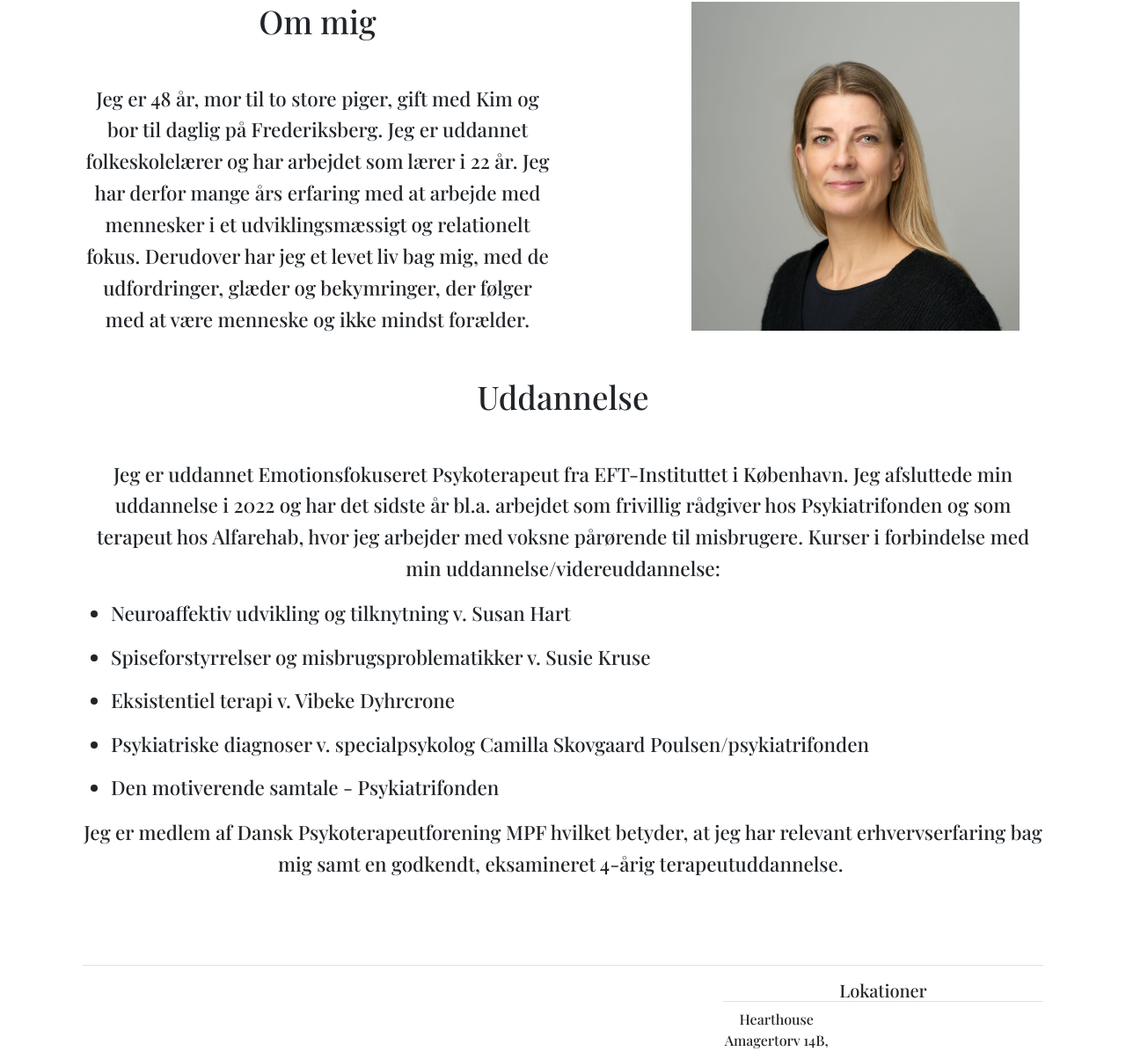
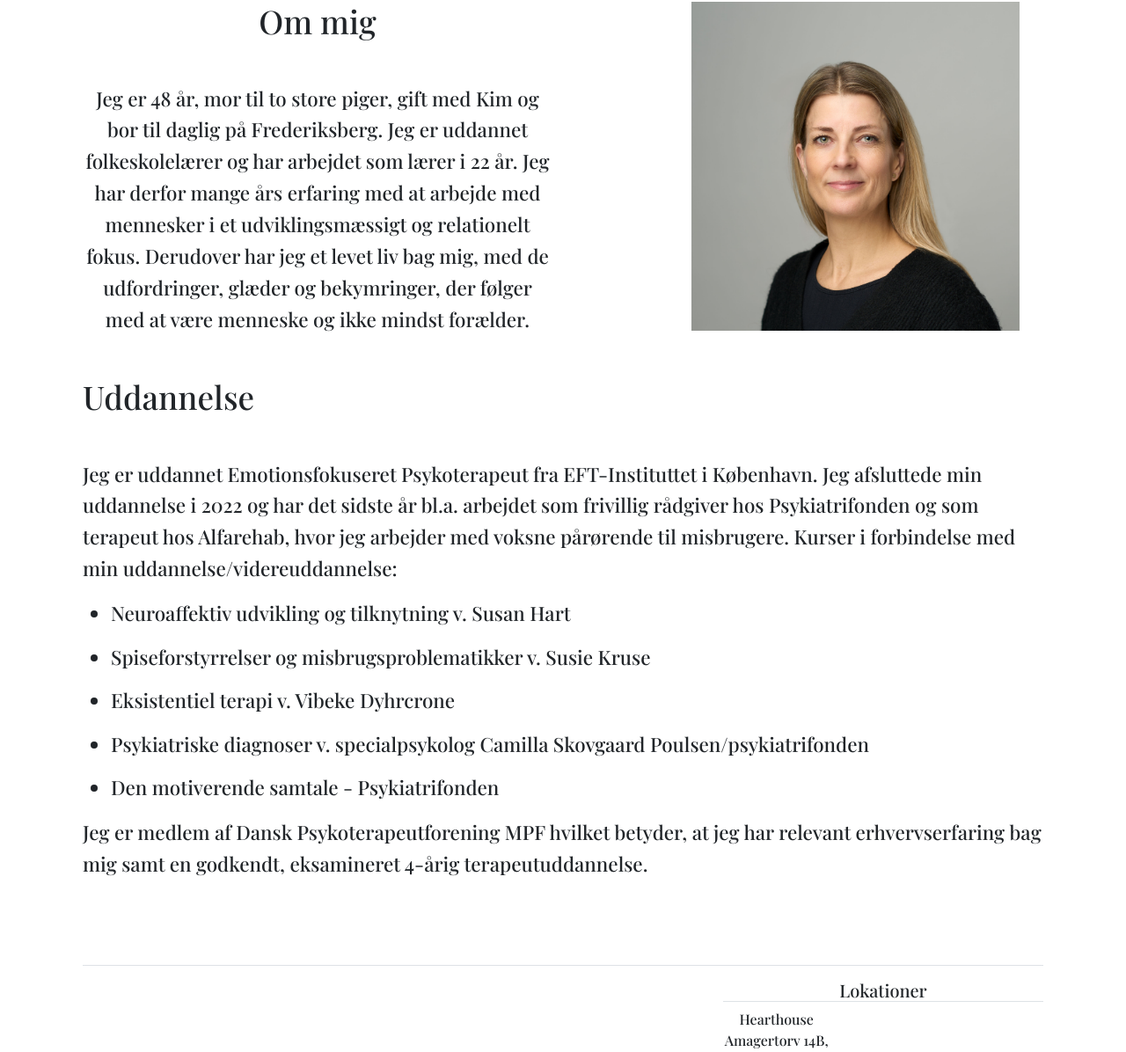
Before and after one commit to yoyohohoxd/schneider_terapi_part1, a Django app: page /om_mig/ in a window 1280 px wide. Shown: the part 727-1923 px from the top of the page at 88% size. Run offline with Django 5.2, Linux system fonts and the light colour scheme.

Commit message:
Om mig ny style

```diff
--- a/schneider_terapi/site_layout/static/site_layout/styles.css
+++ b/schneider_terapi/site_layout/static/site_layout/styles.css
@@ -127,3 +127,14 @@ html * {
   .blur-effect {
     filter: blur(2px);
   }
+
+  /* Mads' tekst står til venstre  */
+.left-aligned-section .content-title,
+.left-aligned-section .content-text,
+.left-aligned-section .list-item {
+  text-align: left;
+}
+
+.left-aligned-section .list-item {
+  margin-bottom: 1rem; /* Tilføjer lidt plads mellem listeelementerne */
+}
--- a/schneider_terapi/site_layout/templates/site_layout/om_mig.html
+++ b/schneider_terapi/site_layout/templates/site_layout/om_mig.html
@@ -20,7 +20,7 @@
 </div>
 </section>
 
-<section class="content-section">
+<section class="content-section left-aligned-section">
     <div class="text-section">
         <h2 class="content-title">Uddannelse</h2>
         <p class="content-text">Jeg er uddannet Emotionsfokuseret Psykoterapeut fra EFT-Instituttet i København. Jeg afsluttede min uddannelse i 2022 og har det sidste år bl.a. arbejdet som frivillig rådgiver hos Psykiatrifonden og som terapeut hos Alfarehab, hvor jeg arbejder med voksne pårørende til misbrugere. Kurser i forbindelse med min uddannelse/videreuddannelse: </p>
```
